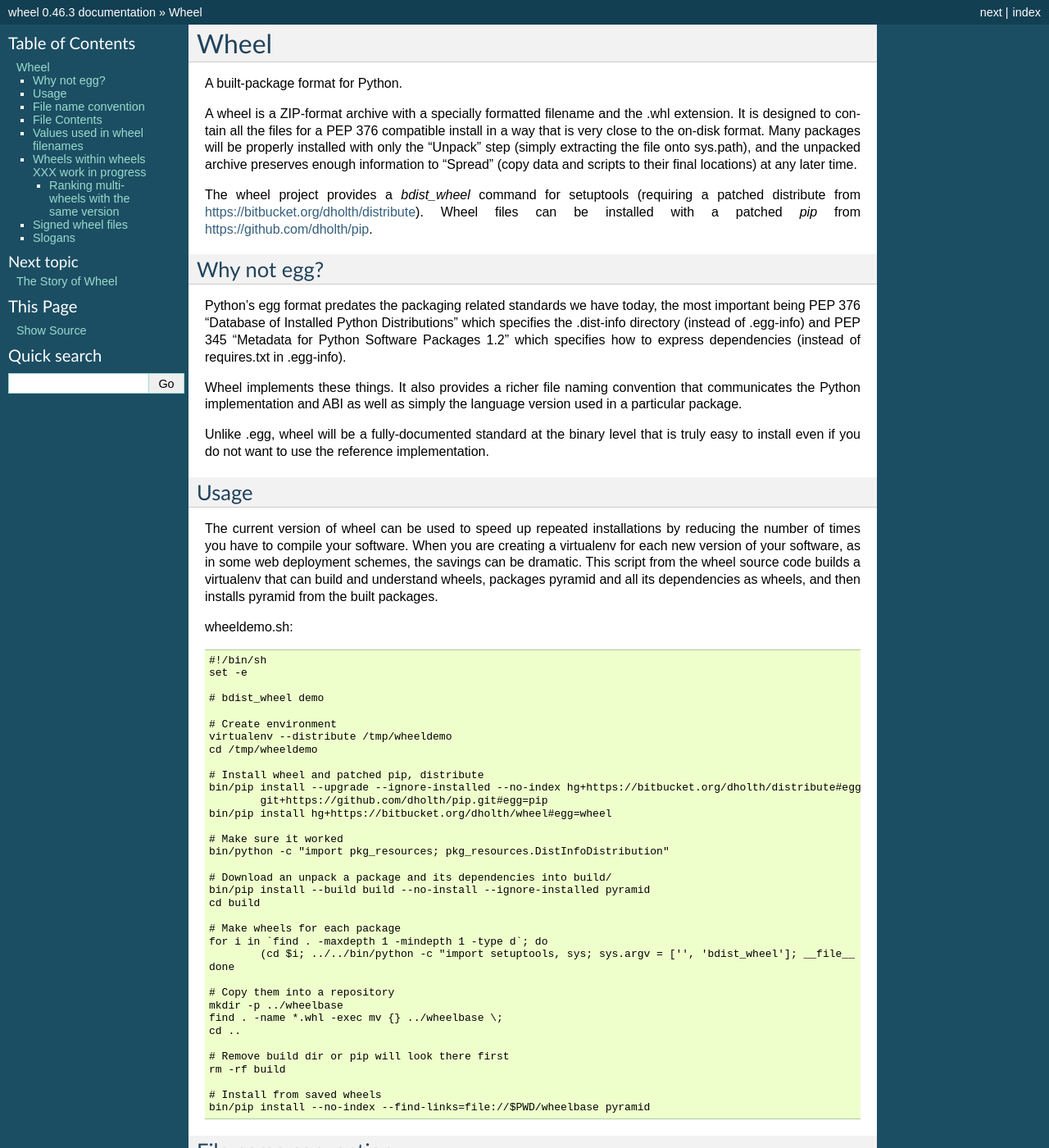
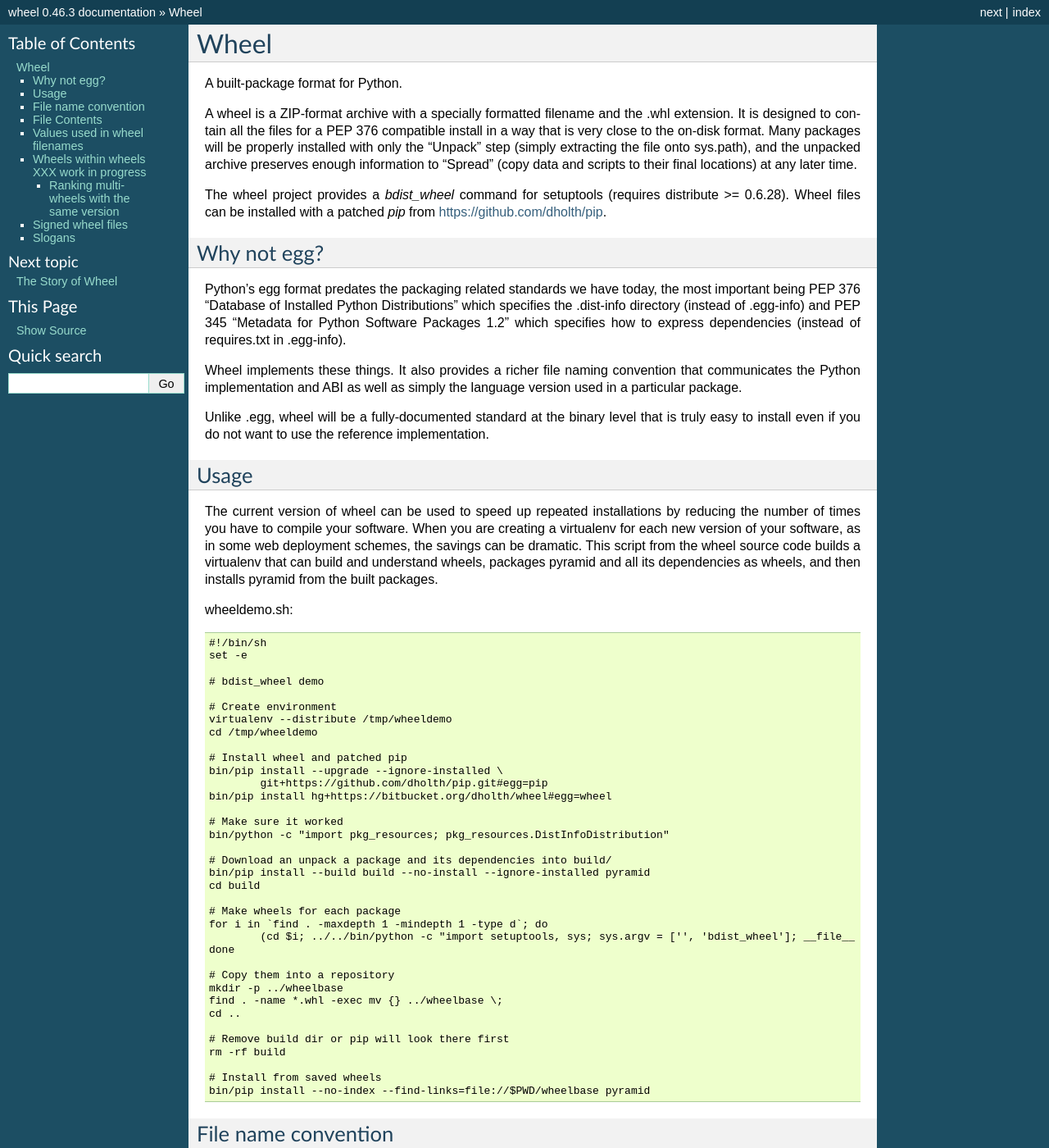
Before and after one commit to pypa/wheel, a Sphinx documentation site: the page built from docs/index.rst, in a window 1280 px wide and 1400 px high. Shown: the whole window at 82% size. Built offline with Sphinx 7.4.7, drawn with Linux system fonts in a browser that asks for light colours.

```diff
--- a/docs/index.rst
+++ b/docs/index.rst
@@ -16,10 +16,9 @@ packages will be properly installed with only the “Unpack” step
 preserves enough information to “Spread” (copy data and scripts to their
 final locations) at any later time.
 
-The wheel project provides a `bdist_wheel` command
-for setuptools (requiring a patched distribute from
-https://bitbucket.org/dholth/distribute). Wheel files can be installed
-with a patched `pip` from https://github.com/dholth/pip.
+The wheel project provides a `bdist_wheel` command for setuptools
+(requires distribute >= 0.6.28). Wheel files can be installed with a
+patched `pip` from https://github.com/dholth/pip.
 
 Why not egg?
 ------------
@@ -60,8 +59,8 @@ wheeldemo.sh::
         virtualenv --distribute /tmp/wheeldemo
         cd /tmp/wheeldemo
 
-        # Install wheel and patched pip, distribute
-        bin/pip install --upgrade --ignore-installed --no-index hg+https://bitbucket.org/dholth/distribute#egg=distribute \
+        # Install wheel and patched pip
+        bin/pip install --upgrade --ignore-installed \
                 git+https://github.com/dholth/pip.git#egg=pip
         bin/pip install hg+https://bitbucket.org/dholth/wheel#egg=wheel
 
--- a/setup.py
+++ b/setup.py
@@ -7,7 +7,7 @@ README = open(os.path.join(here, 'README.txt')).read()
 CHANGES = open(os.path.join(here, 'CHANGES.txt')).read()
 
 setup(name='wheel',
-      version='0.5',
+      version='0.6',
       description='A built-package format for Python.',
       long_description=README + '\n\n' +  CHANGES,
       classifiers=[
@@ -27,7 +27,7 @@ setup(name='wheel',
       keywords='wheel packaging',
       license='MIT',
       packages=['wheel'],
-      install_requires=['distribute', 'verlib', 'markerlib'],
+      install_requires=['distribute>=0.6.28', 'markerlib'],
       include_package_data=True,
       zip_safe=False,
       test_suite = 'nose.collector',
```
Also changed, not shown: docs/story.rst (+5 -20 lines), 2 other files.
